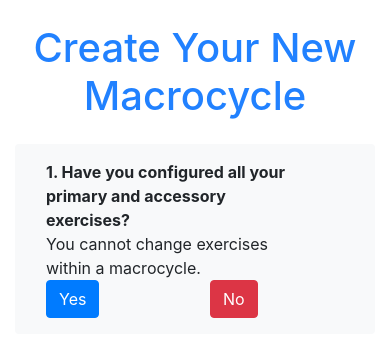
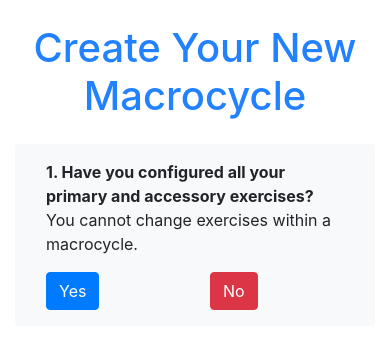
Before and after one commit to alexfuerst93/fitnessapp, a Django app: page /configure-next-cycle/ in a window 390 px wide. Shown: the part 56-413 px from the top of the page. Run offline with Django 3.2, Linux system fonts and the light colour scheme; a user stored in the database is signed in; some libraries are stand-ins or nearby versions.

Commit message:
responsive design: configuration

```diff
--- a/fitness_app/urls.py
+++ b/fitness_app/urls.py
@@ -28,5 +28,5 @@ urlpatterns = [
     path('profile/', views.profile, name="profile"),
     path('configure-next-cycle/', views.configure, name="configure"),
     path('workout/<str:cycle>', views.workout, name="workout"),
-    path('success', views.success, name="success")
+    path('success/', views.success, name="success")
 ]
--- a/userprofile/templates/userprofile/configure.html
+++ b/userprofile/templates/userprofile/configure.html
@@ -6,35 +6,35 @@
 <div class="container">
 
 <div class="row justify-content-between align-items-center bg-light mx-0 my-3 p-3 rounded {% if step_1 %} border border-success {% endif %}">
-    <div class="col-10">
+    <div class="col-12 col-md-9">
         <p class="m-0"><b>1. Have you configured all your primary and accessory exercises?</b><br>You cannot change exercises within a macrocycle.</p>
     </div>
-    <div class="col">
+    <div class="col mt-3 my-md-0">
         <form action="{% url 'configure' %}" method="POST">
             {% csrf_token %}
             <input type="submit" class="btn btn-primary" name="exercises_confirmed" value="Yes">
         </form>
     </div>
-    <div class="col">
+    <div class="col mt-3 my-md-0">
         <a href="{% url 'profile' %}" class="btn btn-danger">No</a>
     </div>
 </div>
 
 {% if step_1 %}
 <div class="row justify-content-between align-items-center bg-light mx-0 my-3 p-3 rounded {% if step_1 and step_2 %} border border-success {% endif %}">
-    <div class="col">
+    <div class="col-12 col-md-7">
         <p class="m-0"><b>2. How many days per week do you want to workout?</b></p>
     </div>
 
-    <form action="{% url 'configure' %}" class="form-inline" method="POST">
+    <form action="{% url 'configure' %}" class="form-inline col" method="POST">
         {% csrf_token %}
-            <select name="days" class="col form-control" required>
+            <select name="days" class="col mt-3 m-md-0 form-control" required>
                 <option value="">select</option>
                 <option value="3">3 days</option>
                 <option value="4">4 days</option>
                 <option value="5">5 days</option>
             </select>
-        <div class="col">
+        <div class="col mt-3 m-md-0">
             <input type="submit" class="btn btn-primary" name="day_amount" value="Confirm">
         </div>
     </form>
@@ -47,13 +47,13 @@
 <div class="bg-light mx-0 my-3 p-3 rounded">
 
 <div class="row justify-content-between align-items-center py-2 px-3">
-    <div class="col-8">
+    <div class="col-12 col-md-8">
         <p class="m-0"><b>3. Choose your exercises</b></p>
     </div>
     <form action="" method="POST">
         {% csrf_token %}
         <input type="hidden" name="days" value="{{ days }}">
-    <div class="col">
+    <div class="col mt-3 m-md-0">
         <input type="submit" class="btn btn-primary" name="configuration_completed" value="Create my next cycle!">
     </div>
 </div>
@@ -63,7 +63,7 @@
 {% endif %}
 
 <div class="row">
-    <div class="col-4 my-2">
+    <div class="col-12 col-md-6 col-lg-4 my-2">
     <table class="table table-bordered table-sm">
         <thead class="thead-dark">
             <tr>
@@ -106,7 +106,7 @@
     </table>
     </div>
 
-    <div class="col-4 my-2">
+    <div class="col-12 col-md-6 col-lg-4 my-2">
     <table class="table table-bordered table-sm">
         <thead class="thead-dark">
             <tr>
@@ -149,7 +149,7 @@
     </table>
     </div>
 
-    <div class="col-4 my-2">
+    <div class="col-12 col-md-6 col-lg-4 my-2">
     <table class="table table-bordered table-sm">
         <thead class="thead-dark">
             <tr>
@@ -193,7 +193,7 @@
     </div>
 
     {% if days == 4 or days == 5%}
-    <div class="col-4 my-2">
+    <div class="col-12 col-md-6 col-lg-4 my-2">
     <table class="table table-bordered table-sm">
         <thead class="thead-dark">
             <tr>
@@ -237,7 +237,7 @@
     </div>
     {% endif %}
     {% if days == 5 %}
-    <div class="col-4 my-2">
+    <div class="col-12 col-md-6 col-lg-4 my-2">
     <table class="table table-bordered table-sm">
         <thead class="thead-dark">
             <tr>
--- a/userprofile/templates/userprofile/startpage.html
+++ b/userprofile/templates/userprofile/startpage.html
@@ -7,7 +7,7 @@
 <h1>Easily configure your Fitness-App based on "Beyond bigger leaner stronger"!</h1>
 
 <div class="row justify-content-center bg-light">
-    <div class="col-10 col-md-6 my-5 p-3 text-white bg-dark shadow rounded">
+    <div class="col-10 col-md-6 col-lg-3 my-5 p-3 text-white bg-dark shadow rounded">
     <form action="" method="post">
         {% csrf_token %}
         {% if error %}<p class="bg-danger p-2">[Icon] {{ error }}</p>{% endif %}
--- a/userprofile/views.py
+++ b/userprofile/views.py
@@ -275,11 +275,12 @@ def configure(request):
                 # this loop is over = 1 month of workouts
                 weight_sec_pointer += 1
 
-            return render(request, "userprofile/success.html", {"cycle_name" : cycle_name})
+            return success(request, cycle_name)
+            # return render(request, "userprofile/success.html", {"cycle_name" : cycle_name})
 
 @login_required
-def success(request):
-    return render(request, "userprofile/success.html")
+def success(request, cycle_name=False):
+    return render(request, "userprofile/success.html", {"cycle_name" : cycle_name})
 
 def contact(request):
     return render(request, "userprofile/contact.html")
```
Also changed, not shown: db.sqlite3.
